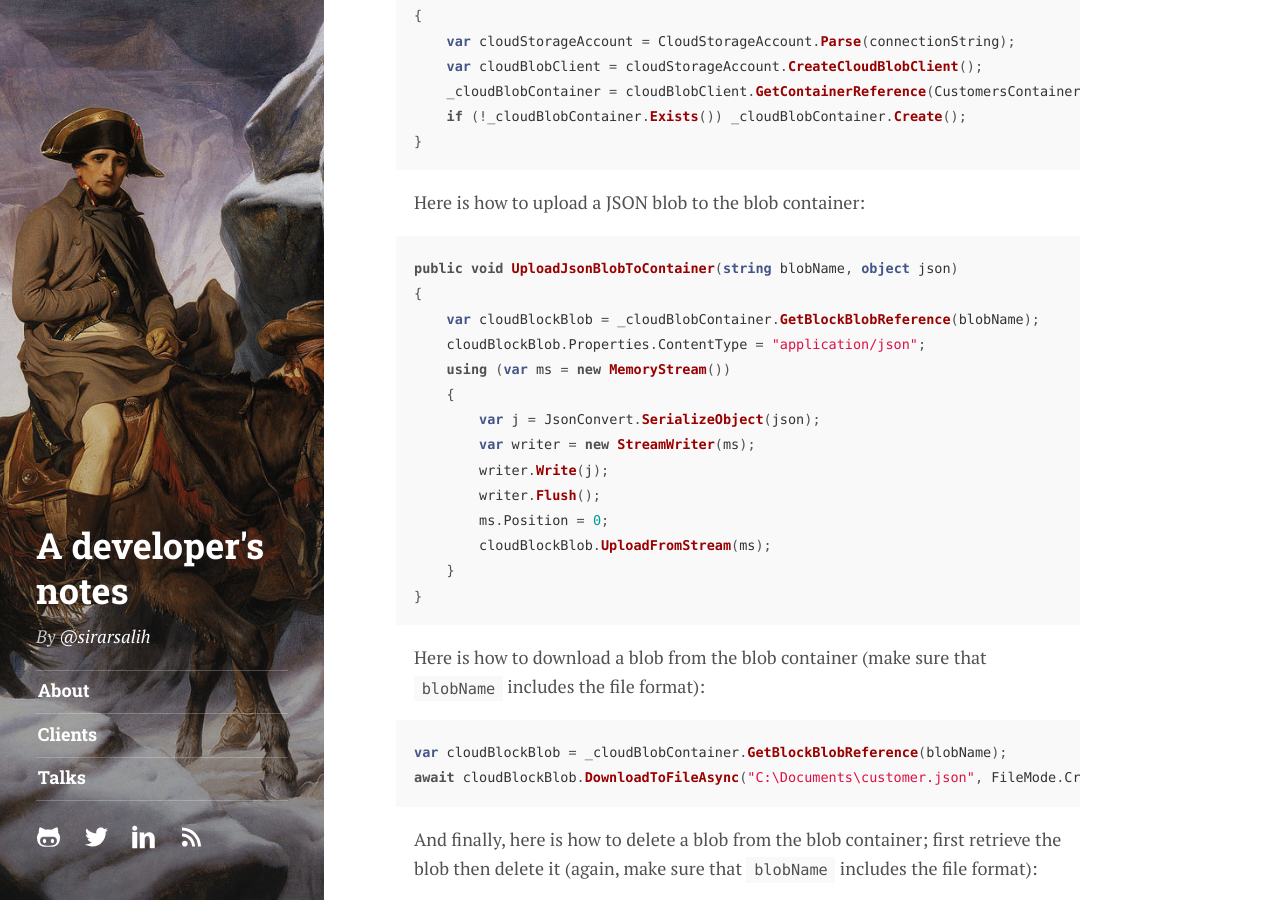
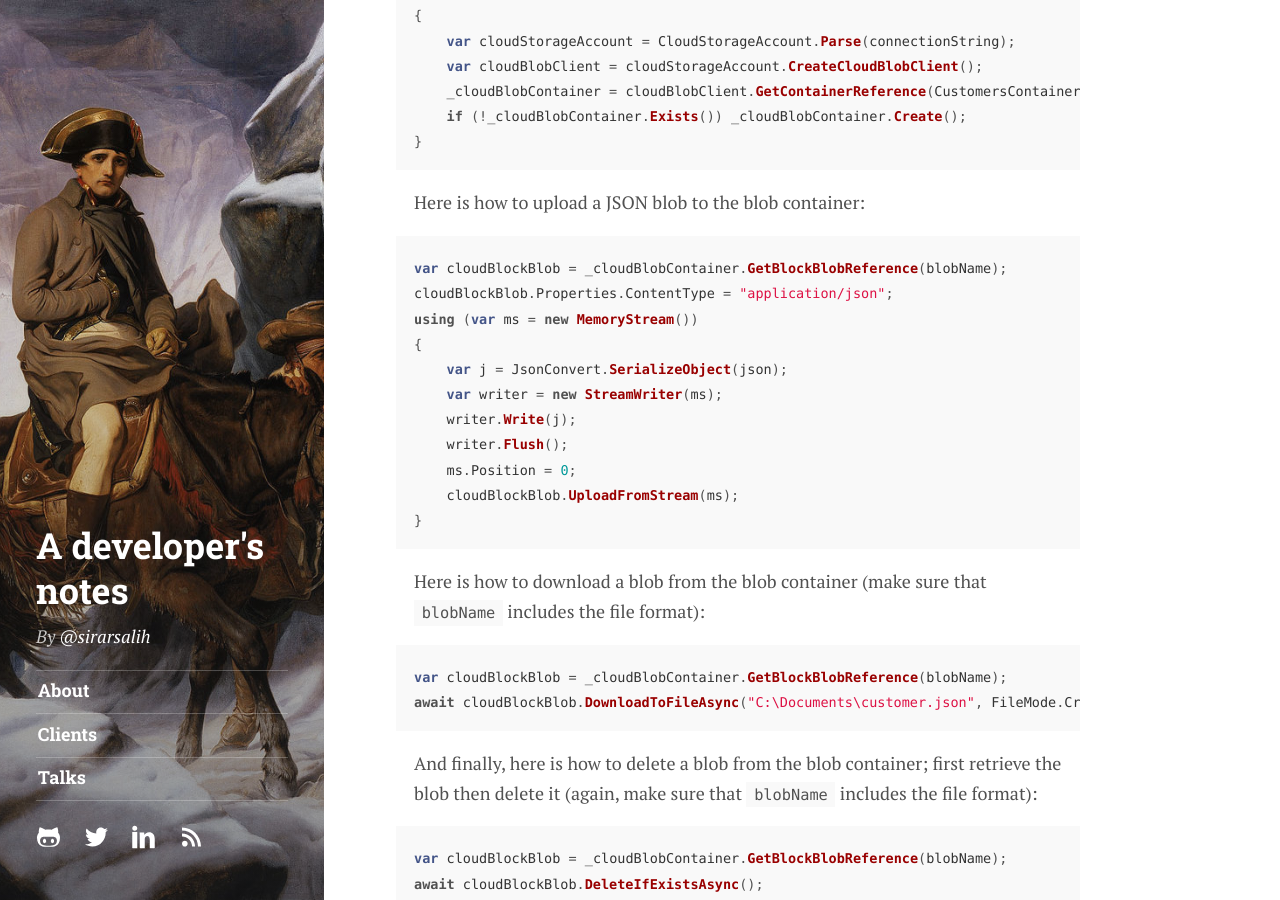
Before and after one commit to sirarsalih/sirarsalih.github.io, a Jekyll site: the page built from _posts/2017-11-16-playing-around-with-azure-table-storage.md, in a window 1280 px wide and 900 px high, scrolled down 3456 px. Built offline with Jekyll 4.4.1, drawn with Linux system fonts in a browser that asks for light colours; comment, search, counter and statistics services are not loaded.

Commit message:
Update code in post.

````diff
--- a/_posts/2017-11-16-playing-around-with-azure-table-storage.md
+++ b/_posts/2017-11-16-playing-around-with-azure-table-storage.md
@@ -122,19 +122,16 @@ public Job(string connectionString)
 Here is how to upload a JSON blob to the blob container:
 
 ```csharp
-public void UploadJsonBlobToContainer(string blobName, object json)
+var cloudBlockBlob = _cloudBlobContainer.GetBlockBlobReference(blobName);
+cloudBlockBlob.Properties.ContentType = "application/json";
+using (var ms = new MemoryStream())
 {
-    var cloudBlockBlob = _cloudBlobContainer.GetBlockBlobReference(blobName);
-    cloudBlockBlob.Properties.ContentType = "application/json";
-    using (var ms = new MemoryStream())
-    {
-        var j = JsonConvert.SerializeObject(json);
-        var writer = new StreamWriter(ms);
-        writer.Write(j);
-        writer.Flush();
-        ms.Position = 0;
-        cloudBlockBlob.UploadFromStream(ms);
-    }
+    var j = JsonConvert.SerializeObject(json);
+    var writer = new StreamWriter(ms);
+    writer.Write(j);
+    writer.Flush();
+    ms.Position = 0;
+    cloudBlockBlob.UploadFromStream(ms);
 }
 ```
 
````
